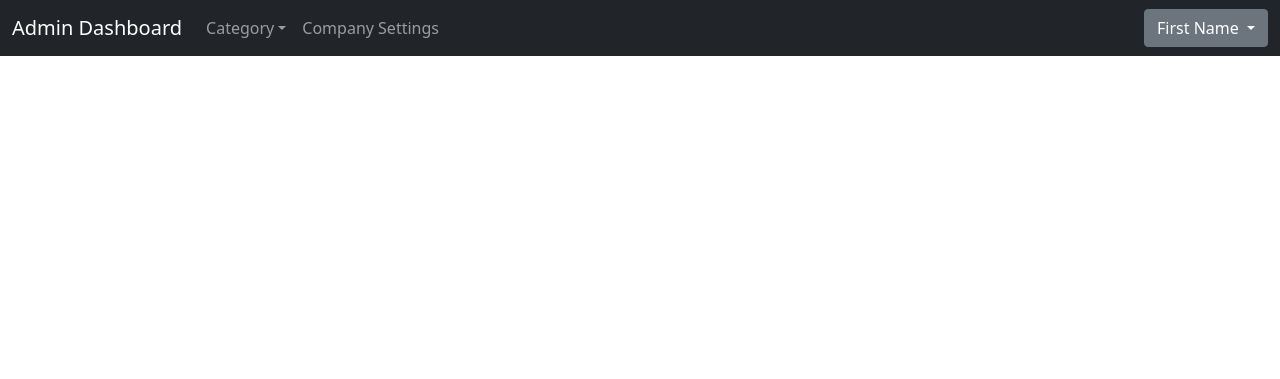
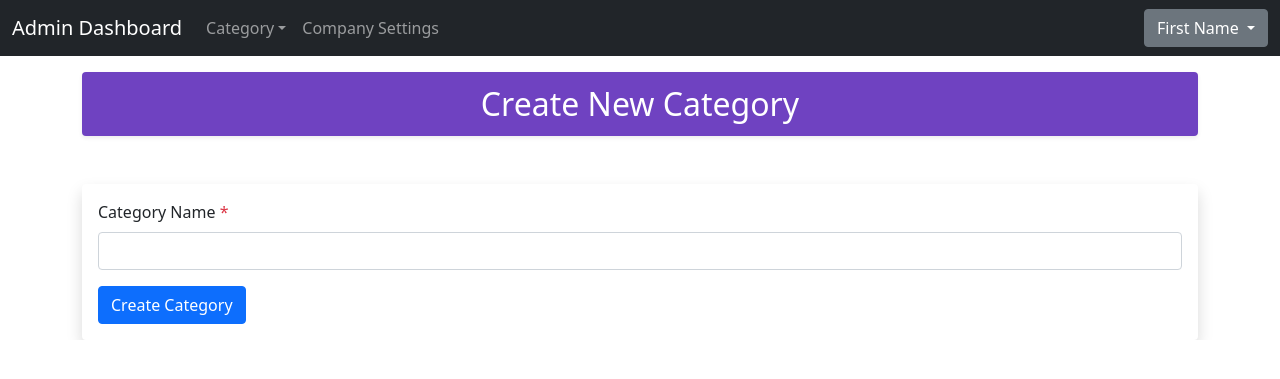
Before and after one commit to rudradcruze/tree-life-shop, a PHP site: page /admin/category_new.php in a window 1280 px wide. Shown: the top 379 px of the page. Run offline with PHP 8.4, Linux system fonts and the light colour scheme; the visitor is signed in with stand-in values (Sample User, id 1); some libraries are stand-ins or nearby versions.

Commit message:
category creation

```diff
--- a/admin/category_new.php
+++ b/admin/category_new.php
@@ -4,3 +4,36 @@
   require_once 'header.php';
   require_once '../db.php';
 ?>
+
+  <!-- Heading -->
+  <div class="d-flex align-items-center justify-content-center p-3 my-3 text-white bg-purple rounded shadow-sm">
+    <div class="lh-1">
+      <h1 class="h2 mb-0 text-white lh-1">Create New Category</h1>
+    </div>
+  </div>
+
+  <!-- Main Create New Category Content -->
+  <div class="mt-5 p-3 bg-body rounded shadow">
+
+    <?php if (isset($_SESSION['error'])) { ?>
+        <div class="alert alert-danger" role="alert">
+            <?php
+              echo $_SESSION['error'];
+              unset($_SESSION['error']);
+            ?>
+        </div>
+    <?php } ?>
+
+    <form action="category_new_post.php" method="post">
+        <div class="mb-3">
+            <label class="form-label" for="categoryName">Category Name <span class="text-danger">*</span></label>
+            <input type="text" name="categoryName" class="form-control" id="categoryName" required>
+        </div>
+
+        <div class="login_submit">
+            <button class="btn btn-primary rounded" id="submit" name="submit" type="submit">Create Category</button>
+        </div>
+    </form>
+  </div>
+
+<?php require_once 'footer.php';?>
--- a/admin/header.php
+++ b/admin/header.php
@@ -1,7 +1,3 @@
-<?php
-    session_start();
-?>
-
 <!doctype html>
 <html lang="en">
 <meta charset="utf-8">
@@ -49,3 +45,5 @@
             </div>
         </div>
     </nav>
+
+    <main class="container">
--- a/admin/index.php
+++ b/admin/index.php
@@ -1,11 +1,10 @@
 <?php
-  // require_once 'is_admin.php';
+  require_once 'is_admin.php';
   $_SESSION['title'] = "Admin Dashboard";
   require_once 'header.php';
   require_once '../db.php';
 ?>
 
-<main class="container">
   <div class="d-flex align-items-center justify-content-center p-3 my-3 text-white bg-purple rounded shadow-sm">
     <img class="me-3" src="../assets/brand/bootstrap-logo-white.svg" alt="" width="48" height="38">
     <div class="lh-1">
--- a/common/login.php
+++ b/common/login.php
@@ -416,8 +416,7 @@
             <div class="row align-items-center">
                 <div class="col-lg-6 col-md-6">
                     <div class="copyright_area">
-                        <p class="copyright-text">&copy; 2021 <a href="index.html">Lukani</a>. Made with <i class="fa fa-heart text-danger"></i> by <a href="https://hasthemes.com/" target="_blank">HasThemes</a> </p>
-
+                        <p class="copyright-text">&copy; 2023 <a href="index.html">Lukani</a>. Made with <i class="fa fa-heart text-danger"></i> by <a href="https://hasthemes.com/" target="_blank">HasThemes</a> </p>
                     </div>
                 </div>
                 <div class="col-lg-6 col-md-6">
```
Also changed, not shown: admin/category_new_post.php (added, +27 -0 lines), admin/footer.php (+4 -4 lines), common/login_post.php (+7 -4 lines), common/register_post.php (renamed from register_post.php). Lines whose indentation alone changed are shown as unchanged.
